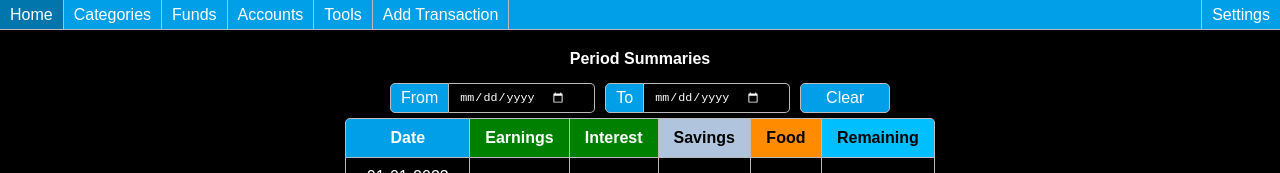
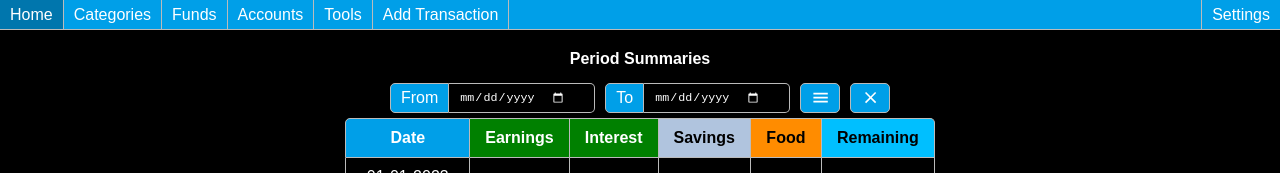
Before and after one commit to Vyper248/budget-app-2, a React (Vite) app: page / in a window 1280 px wide. Shown: the top 173 px of the page. Built offline with nearby package versions, Linux system fonts and the light colour scheme.

Commit message:
Added set date range menu to DateRangeInput for quick selection of mostly used date ranges. Added bordered style to IconButton.

```diff
--- a/src/components/DateRangeInput/DateRangeInput.style.ts
+++ b/src/components/DateRangeInput/DateRangeInput.style.ts
@@ -1,6 +1,38 @@
 import styled from "styled-components";
 
 const StyledDateRangeInput = styled.div`
+    position: relative;
+    width: fit-content;
+    margin: auto;
+
+    & .errorMessage {
+        color: red;
+        text-align: center;
+        margin-top: 3px;
+    }
+
+    & .menu {
+        position: absolute;
+        right: 0px;
+        top: calc(100% + 2px);
+        background-color: var(--bg-color);
+        padding: 5px;
+        border: 1px solid var(--text-color);
+        border-radius: 5px;
+        z-index: 2;
+        width: 320px;
+        display: grid;
+        grid-template-columns: 1fr 1fr;
+        grid-gap: 5px;
+        transition: scale 0.3s, opacity 0.3s;
+        transform-origin: top;
+    }
+
+    & .menu.hidden {
+        scale: 0;
+        opacity: 0;
+    }
+
     @media screen and (max-width: 700px) {
         margin-top: 10px !important;
     }
--- a/src/components/DateRangeInput/DateRangeInput.tsx
+++ b/src/components/DateRangeInput/DateRangeInput.tsx
@@ -1,11 +1,15 @@
+import { useState } from "react";
 import StyledDateRangeInput from "./DateRangeInput.style";
+import { MdMenu, MdClear } from "react-icons/md";
 
 import Grid from "../styled/Grid";
 import Input from "../Input/Input";
 import Button from "../Button/Button";
+import IconButton from "../IconButton/IconButton";
 
 import { getInvalidDateRangeMessage } from "@/utils/date.utils";
-import { useResponsive } from "@/utils/customHooks.utils";
+import { useResponsive, useClickOutside } from "@/utils/customHooks.utils";
+import { getCurrentMonth, getCurrentTaxYear, getCurrentYear, getPreviousMonth, getPreviousTaxYear, getPreviousYear } from "./DateRangeInput.utils";
 
 export type DateRange = {
 	from: string;
@@ -18,6 +22,43 @@ type DateRangeInputProps = {
 	onClear?: ()=>void;
 }
 
+const SetDateMenu = ({onChange}: {onChange: (dateRange: DateRange)=>void}) => {
+	const [ showMenu, setShowMenu ] = useState(false);
+	const ref = useClickOutside(() => setShowMenu(false), showMenu);
+
+	const onClickMenu = () => {
+		setShowMenu(b => !b);
+	}
+
+	const onClickSetDate = (type: string) => () => {
+		switch(type) {
+			case 'currentYear': onChange(getCurrentYear()); break;
+			case 'previousYear': onChange(getPreviousYear()); break;
+			case 'currentTaxYear': onChange(getCurrentTaxYear()); break;
+			case 'previousTaxYear': onChange(getPreviousTaxYear()); break;
+			case 'currentMonth': onChange(getCurrentMonth()); break;
+			case 'previousMonth': onChange(getPreviousMonth()); break;
+			default: break;
+		}
+
+		setShowMenu(false);
+	}
+
+	return (
+		<div ref={ref}>
+			<IconButton Icon={MdMenu} onClick={onClickMenu} fontSize="1.2em" className='bordered'/>
+			<div className={showMenu ? 'menu' : 'menu hidden'}>
+				<Button label='Current Year' onClick={onClickSetDate('currentYear')}/>
+				<Button label='Previous Year' onClick={onClickSetDate('previousYear')}/>
+				<Button label='Current Tax Year' onClick={onClickSetDate('currentTaxYear')}/>
+				<Button label='Previous Tax Year' onClick={onClickSetDate('previousTaxYear')}/>
+				<Button label='Current Month' onClick={onClickSetDate('currentMonth')}/>
+				<Button label='Previous Month' onClick={onClickSetDate('previousMonth')}/>
+			</div>
+		</div>
+	);
+}
+
 const DateRangeInput = ({dateRange, onChange, onClear}: DateRangeInputProps) => {
 	const { isMobile } = useResponsive();
 
@@ -26,8 +67,8 @@ const DateRangeInput = ({dateRange, onChange, onClear}: DateRangeInputProps) =>
 		onChange(newRange);
 	}
 
-	let gridTemplate = 'auto auto';
-	if (onClear) gridTemplate += ' 90px';
+	let gridTemplate = 'auto auto 40px';
+	if (onClear) gridTemplate += ' 40px';
 
 	let message = getInvalidDateRangeMessage(dateRange);
 
@@ -39,9 +80,10 @@ const DateRangeInput = ({dateRange, onChange, onClear}: DateRangeInputProps) =>
 			<Grid width={gridWidth} template={gridTemplate}>
 				<Input type='date' label='From' width={inputWidth} value={dateRange.from} onChange={onChangeInput('from')} max={dateRange.to} topLabel={isMobile}/>
 				<Input type='date' label='To' width={inputWidth} value={dateRange.to} onChange={onChangeInput('to')} min={dateRange.from} topLabel={isMobile}/>
-				{ onClear && <Button label='Clear' onClick={onClear} width='100%'/> }
+				<SetDateMenu onChange={onChange}/>
+				{ onClear && <IconButton Icon={MdClear} onClick={onClear} fontSize="1.2em" className='bordered'/> }
 			</Grid>
-			<div style={{color: 'red', textAlign: 'center', marginTop: '3px'}}>{message}</div>
+			<div className='errorMessage'>{message}</div>
 		</StyledDateRangeInput>
 	);
 }
--- /dev/null
+++ b/src/components/DateRangeInput/DateRangeInput.utils.ts
@@ -0,0 +1,51 @@
+const getYear = (adj: number) => {
+    let year = new Date().getFullYear();
+    return {
+        from: `${year + adj}-01-01`,
+        to: `${year + adj}-12-31`
+    }
+}
+
+export const getCurrentYear = () => getYear(0);
+export const getPreviousYear = () => getYear(-1);
+
+const getTaxYear = (adj: number) => {
+    let year = new Date().getFullYear();
+    let month = new Date().getMonth();
+    let day = new Date().getDate();
+
+    //check if after 5th April
+    if (month > 3 || (month === 3 && day > 5)) {
+        return {
+            from: `${year + adj}-04-06`,
+            to: `${year + 1 + adj}-04-05`
+        }
+    } else {
+        return {
+            from: `${year - 1 + adj}-04-06`,
+            to: `${year + adj}-04-05`
+        }
+    }
+}
+
+export const getCurrentTaxYear = () => getTaxYear(0);
+export const getPreviousTaxYear = () => getTaxYear(-1);
+
+const toDouble = (number: number) => {
+    if (number < 10) return `0${number}`;
+    else return `${number}`;
+}
+
+const getMonth = (adj: number) => {
+    let year = new Date().getFullYear();
+    let month = new Date().getMonth() + 1 + adj;
+    let day = new Date(year, month, 0).getDate();
+
+    return {
+        from: `${year}-${toDouble(month)}-01`,
+        to: `${year}-${toDouble(month)}-${toDouble(day)}`
+    }
+}
+
+export const getCurrentMonth = () => getMonth(0);
+export const getPreviousMonth = () => getMonth(-1);
--- a/src/components/IconButton/IconButton.style.ts
+++ b/src/components/IconButton/IconButton.style.ts
@@ -14,10 +14,32 @@ const StyledIconButton = styled.button<Props>`
     margin: 0px;
     padding: 0px;
     height: 100%;
-    -webkit-tap-highlight-color: transparent;
 
-    &:hover {
-        opacity: 0.7;
+    &.bordered {
+        background-color: var(--menu-bg-color);
+        color: var(--menu-text-color);
+        display: inline-flex;
+        height: var(--input-height);
+        justify-content: center;
+        align-items: center;
+        border: 1px solid var(--menu-border-color);
+        border-radius: 5px;
+        width: 100%;
+
+        @media (hover: hover) and (pointer: fine) {
+            &:hover {
+                cursor: pointer;
+                background-color: var(--menu-selected-bg-color);
+                color: var(--menu-selected-text-color);
+                opacity: 1;
+            }
+        }
+    }
+
+    @media (hover: hover) and (pointer: fine) {
+        &:hover {
+            opacity: 0.7;
+        }
     }
 `;
 
```
